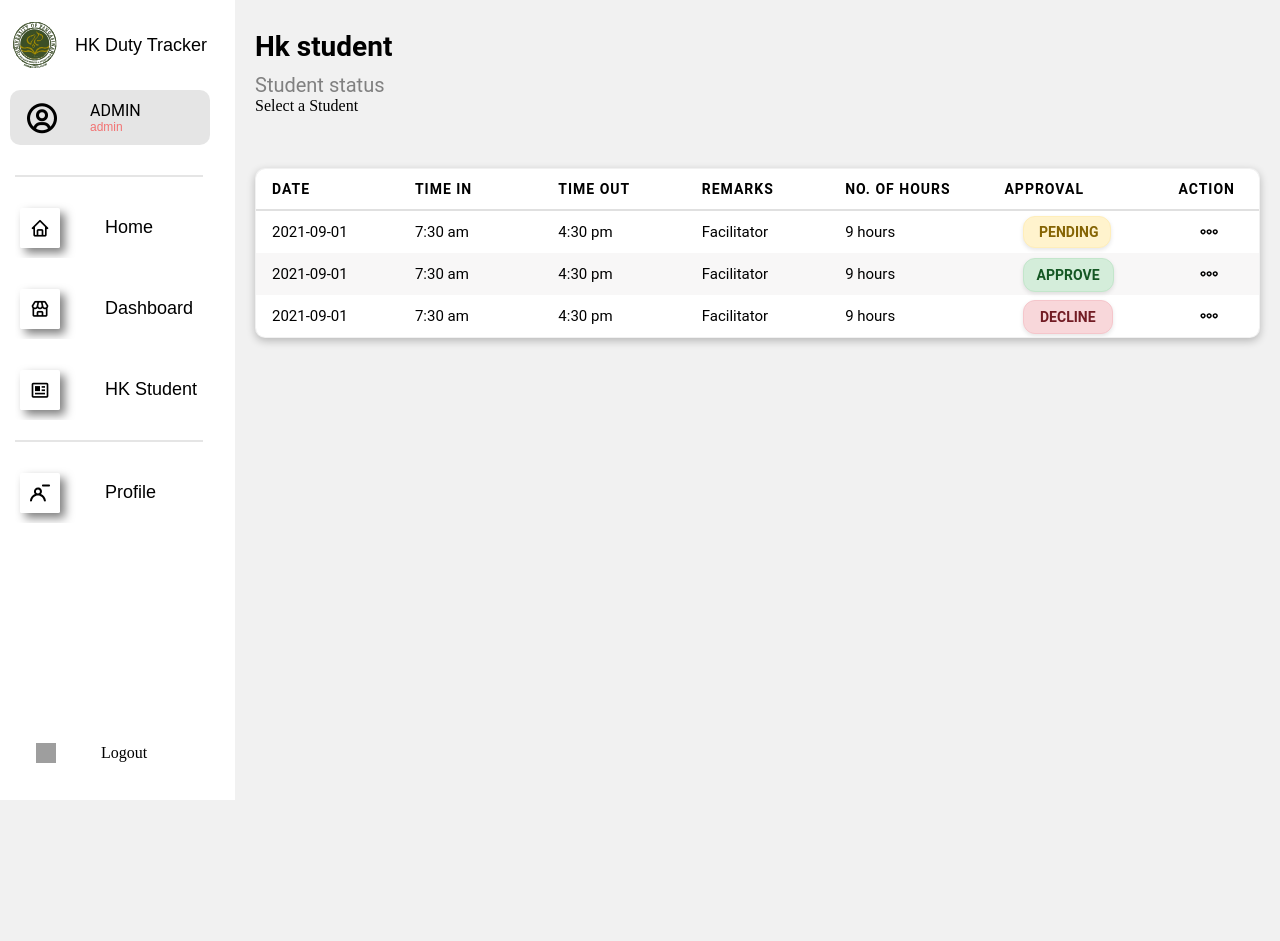
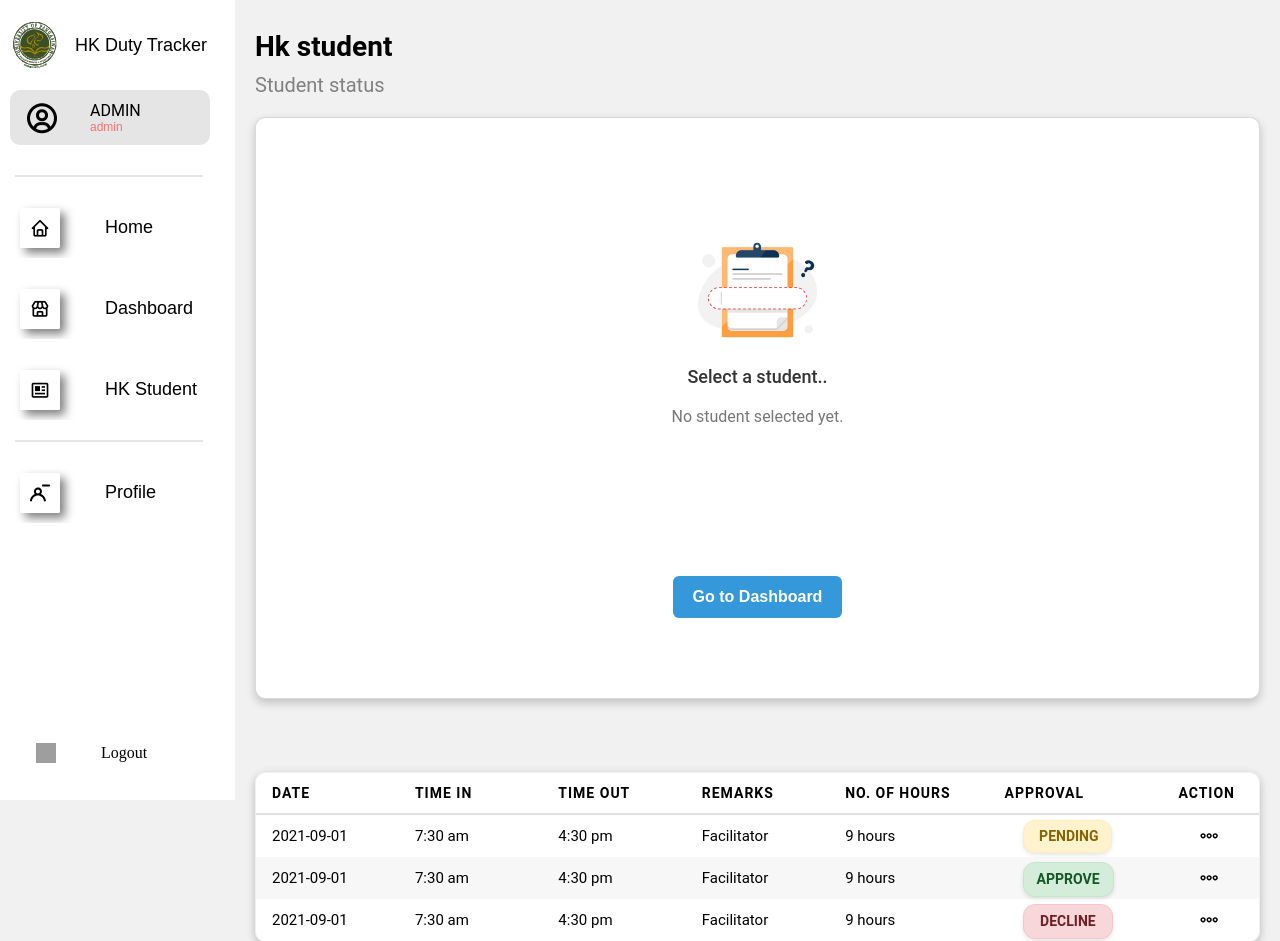
Before and after one commit to Joshuasoco/admin_dtr, a PHP site: page /hk.php in a window 1280 px wide. Shown: the top 941 px of the page. Before the commit the page ends 800 px from the top, so only its background shows below. Run offline with PHP 8.4, Linux system fonts and the light colour scheme; a user stored in the database is signed in; grey boxes are pictures that could not be loaded.

Commit message:
added modal terms of services design hk status and login improve design

```diff
--- a/design/hk_style.css
+++ b/design/hk_style.css
@@ -349,3 +349,52 @@ button[type="submit"] {
   border: 1px solid var(--accent);
   color: white;
 }
+.select-container {
+  padding-top: 50px;
+  font-family: 'Roboto', sans-serif;
+  margin: 20px auto;
+  border: 1px solid rgba(0, 0, 0, 0.15);
+  box-shadow: 0px 4px 10px rgba(0, 0, 0, 0.2);
+  width: 100%;
+  padding: 80px 20px;
+  text-align: center;
+  background-color: #fff;
+  border-radius: 10px;
+}
+
+.select-container img {
+  width: 15%;
+  margin-top: 20px;
+  max-width: 30%;
+  height: auto;
+}
+
+.select-container .notice {
+  font-size: 18px;
+  font-weight: 500;
+  color: #333;
+  margin-bottom: 20px;
+}
+
+.select-container p {
+  font-size: 16px;
+  margin-top: 12px;
+  color: #777;
+}
+
+.select-container button {
+  border: none;
+  padding: 12px 20px;
+  margin-top: 150px;
+  background-color: #3498db;
+  color: white;
+  font-size: 16px;
+  font-weight: bold;
+  cursor: pointer;
+  border-radius: 6px;
+  transition: background-color 0.3s ease;
+}
+
+.select-container button:hover {
+  background-color: #2980b9;
+}
--- a/hk.php
+++ b/hk.php
@@ -119,7 +119,15 @@ if ($student_id) {
                 </div>
             </div>
             <?php else: ?>
-                <div class="notice">Select a Student</div>
+                <div class="select-container">
+                    <img src="/ADMIN_DTR/images/hk_nofound.jpg" alt="Selected student">
+                    <div class="notice">Select a student..</div>
+                    <p>No student selected yet.</p>
+                    <button type="button" onclick="window.location.href
+                    ='dashboard.php'">
+                        Go to Dashboard
+                    </button>
+                </div>
             <?php endif;?>
             <?php include 'includes/hourstable.php';?>
         </div>
--- a/includes/ToS.php
+++ b/includes/ToS.php
@@ -83,7 +83,7 @@
         <br>Notice.
     </h4>
     <div class="button">
-        <button class="red">Accept</button>
-        <button class="gray">Decline</button>
+        <button class="green" id="accept">Accept</button>
+        <button class="gray" id="decline">Decline</button>
     </div>
     </div>
--- a/includes/login.php
+++ b/includes/login.php
@@ -66,7 +66,6 @@ unset($_SESSION['login_error']);
     </div>
     <div class="tos-modal" id="tos_modal">
         <div class="tos-content">
-
             <?php include '../includes/ToS.php';?>
         </div>
     </div>
--- a/includes/sidebar.php
+++ b/includes/sidebar.php
@@ -1,5 +1,4 @@
 <?php
-
     if(isset($_SESSION['admin_name']) && isset ($_SESSION['admin_role'])){
         $admin_name = $_SESSION['admin_name'];
         $admin_role = $_SESSION['admin_role'];
--- a/script/script.js
+++ b/script/script.js
@@ -13,6 +13,16 @@ function pass() {
 
 const tosmodal = document.getElementById("tos_modal");
 const openbutton = document.getElementById("tos_button");
+const accept = document.getElementById("accept");
+const decline = document.getElementById("decline");
+
+accept.addEventListener("click", ()=>{
+  tosmodal.style.display ="none";
+  alert("accepted Terms of Services");
+});
+decline.addEventListener("click", ()=>{
+  tosmodal.style.display = "none";
+});
 
 openbutton.addEventListener("click", () => {
     tosmodal.style.display = "flex"; // Corrected modal reference
```
Also changed, not shown: design/login.css (+34 -42 lines), images/hk_nofound.jpg (added).
